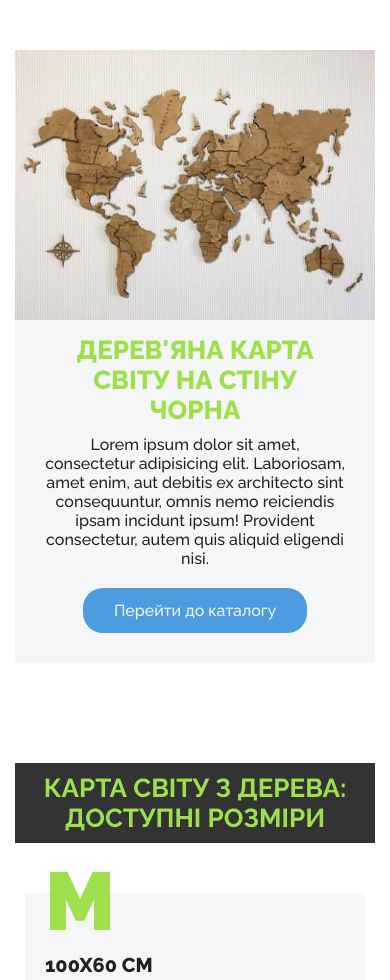
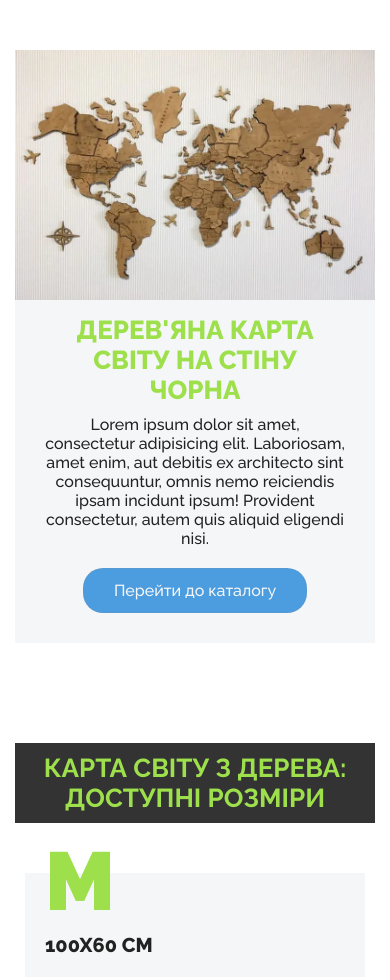
Before and after one commit to leviiiin/internet-solutions, a plain HTML site: page index.html in a window 390 px wide. Shown: the top 980 px of the page. Drawn offline with Linux system fonts and the light colour scheme.

Commit message:
updated styles

```diff
--- a/main.css
+++ b/main.css
@@ -127,8 +127,6 @@ button:hover, .button:hover {
   .product__description {
     font-size: 16px;
   }
-
-  .product__button {}
 }
 
 /* Product Size Block */
@@ -204,6 +202,11 @@ button:hover, .button:hover {
 @media (max-width:425px) {
   .product_size__title {
     font-size: 26px;
+  }
+
+  .product__img {
+    width: 100%;
+    max-height: 250px;
   }
 }
 
```
